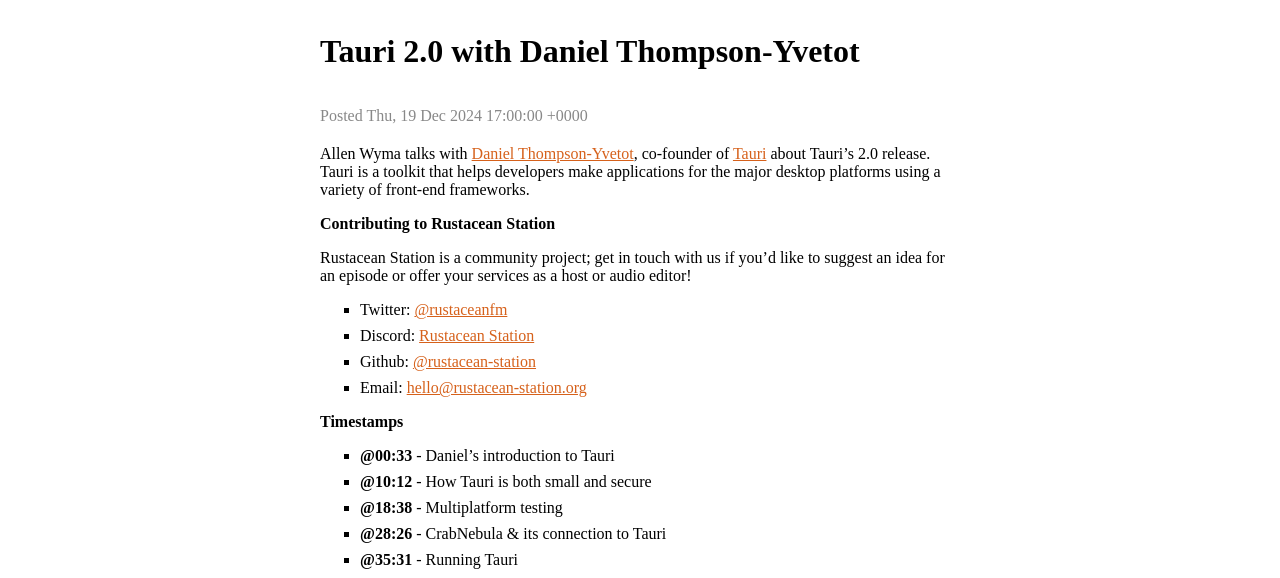
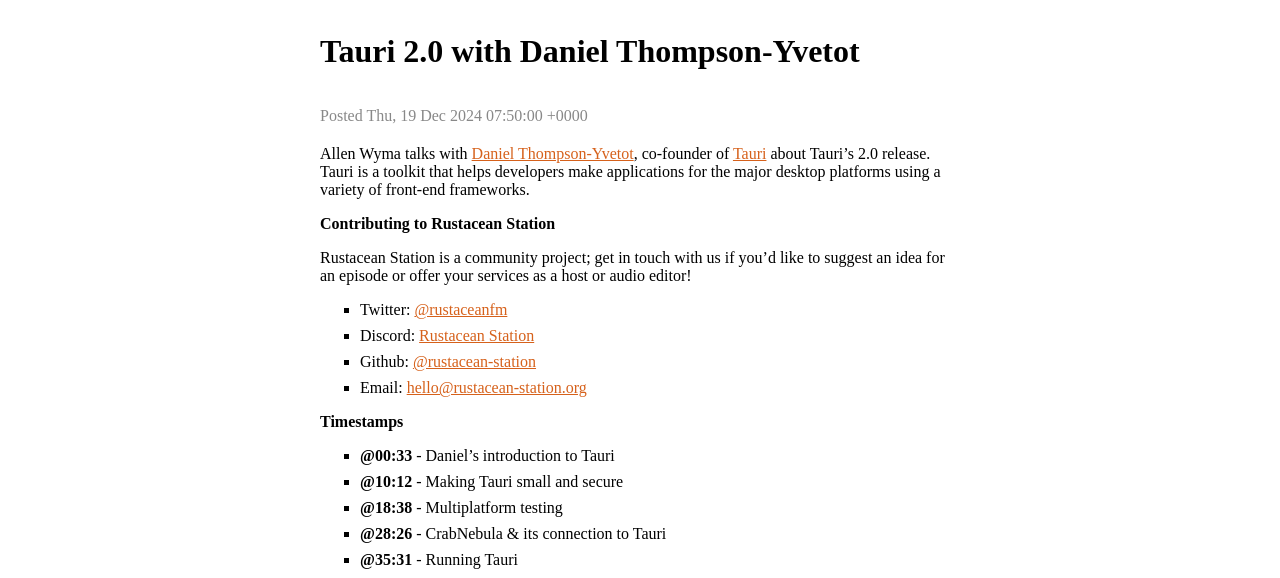
Before and after one commit to rustacean-station/rustacean-station.org, a Jekyll site: the page built from _episodes/interviews/2024-12-19-daniel-thompson-yvetot.md, in a window 1280 px wide. Shown: the part 518-1096 px from the top of the page. Built offline with Jekyll 4.4.1, drawn with Linux system fonts in a browser that asks for light colours.

Commit message:
Apply suggestions from code review

```diff
--- a/_episodes/interviews/2024-12-19-daniel-thompson-yvetot.md
+++ b/_episodes/interviews/2024-12-19-daniel-thompson-yvetot.md
@@ -19,7 +19,7 @@
 
 ## Timestamps
 - [@00:33] - Daniel's introduction to Tauri
-- [@10:12] - How Tauri is both small and secure
+- [@10:12] - Making Tauri small and secure
 - [@18:38] - Multiplatform testing
 - [@28:26] - CrabNebula & its connection to Tauri
 - [@35:31] - Running Tauri
```
Also changed, not shown: other parts of _episodes/interviews/2024-12-19-daniel-thompson-yvetot.md (+1 -1 lines).
